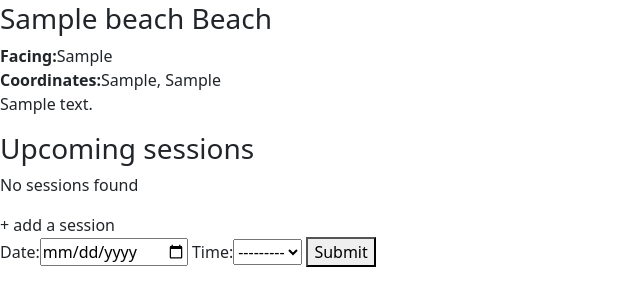
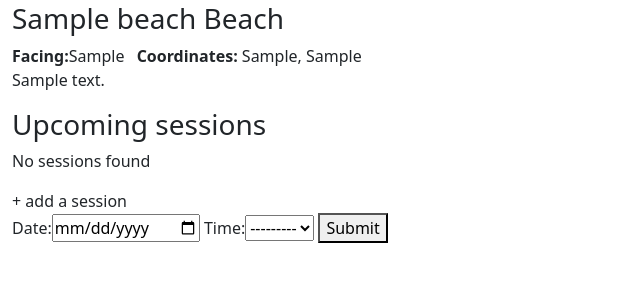
Before and after one commit to Cillian-G/The_Lineup, a Django app: a page that uses templates/beach_sessions.html in a window 1280 px wide. Shown: the part 78-384 px from the top of the page, without its empty margins (0-640 px from the left). Run offline with Django 3.2, Linux system fonts and the light colour scheme; tables that the repository leaves empty hold one stand-in row (values such as "Sample post"); data that the repository does not hold is empty.

Commit message:
Add formatting to session details and buttons

```diff
--- a/templates/beach_sessions.html
+++ b/templates/beach_sessions.html
@@ -1,16 +1,16 @@
 {% extends 'base.html' %} {% block content %}
 
-<div>
-
-    <h3>{{ beach.name }} Beach</h3>
+<div class="container-fluid">
+    <div>
+        <h3>{{ beach.name }} Beach</h3>
         <div>
             <ul class="list-inline">
-                <li><strong>Facing:</strong>{{ beach.facing }}</li>
-                <li><strong>Coordinates:</strong>{{ beach.longitude }}, {{ beach.latitude }}</li>
+                <li class="list-inline-item"><strong>Facing:</strong>{{ beach.facing }}</li>
+                <li class="list-inline-item"><strong>Coordinates: </strong> {{ beach.latitude }}, {{ beach.longitude }} </li>
                 <li>{{ beach.notes }}</li>
             </ul>
         </div>
-
+    </div>
         <h3>Upcoming sessions</h3>
         {% regroup sessions by date as session_list %}
         {% for day, session_group in session_list %}
@@ -23,23 +23,32 @@
                     The day after tomorrow:
                 {% else %}
                 xxxxxx
-                    <!-- {{ today }} / {{ tomorrow }}/{{ day_after_tomorrow}} -->
+
                 {% endif %}
                 {{ day }}
             </strong>
             {% for session in session_group %}
-                <p>
-                    {{ session.time }}.00 {{ session.surfer }} {{ session.date }}
+
+                <ul class="list-inline">
+                    <li class="list-inline-item">{{ session.time }}.00</li>
+                    <li class="list-inline-item">{{ session.surfer }}</li>
+                    <li class="list-inline-item">{{ session.date }}</li>
                     {% if user == session.surfer %}
+
+                    <li class="list-inline-item">
                         <a href="/edit/{{ session.id }}">
-                            <b>Edit this session</b>
+                            <button>Edit this session</button>
                         </a>
+                    </li>
+                    <li class="list-inline-item">
                         <a href="/delete/{{ session.id }}">
-                            <b>Delete this session</b>
+                            <button>Delete this session</button>
                         </a>
+                    </li>
+                    {% endif %}
+                </ul>
 
-                    {% endif %}
-                </p>
+
 
             {% empty %}
                 <p>No sessions found for {{ day }}</p>
```
